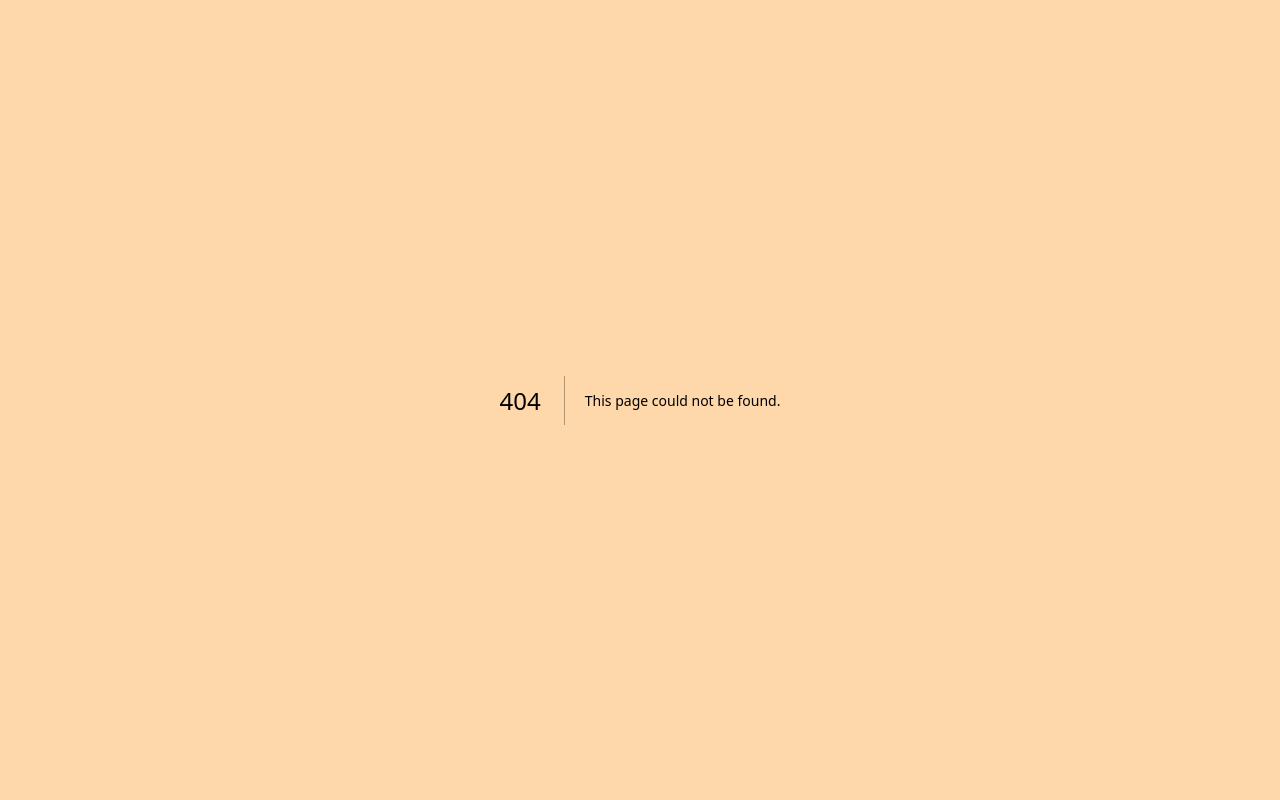
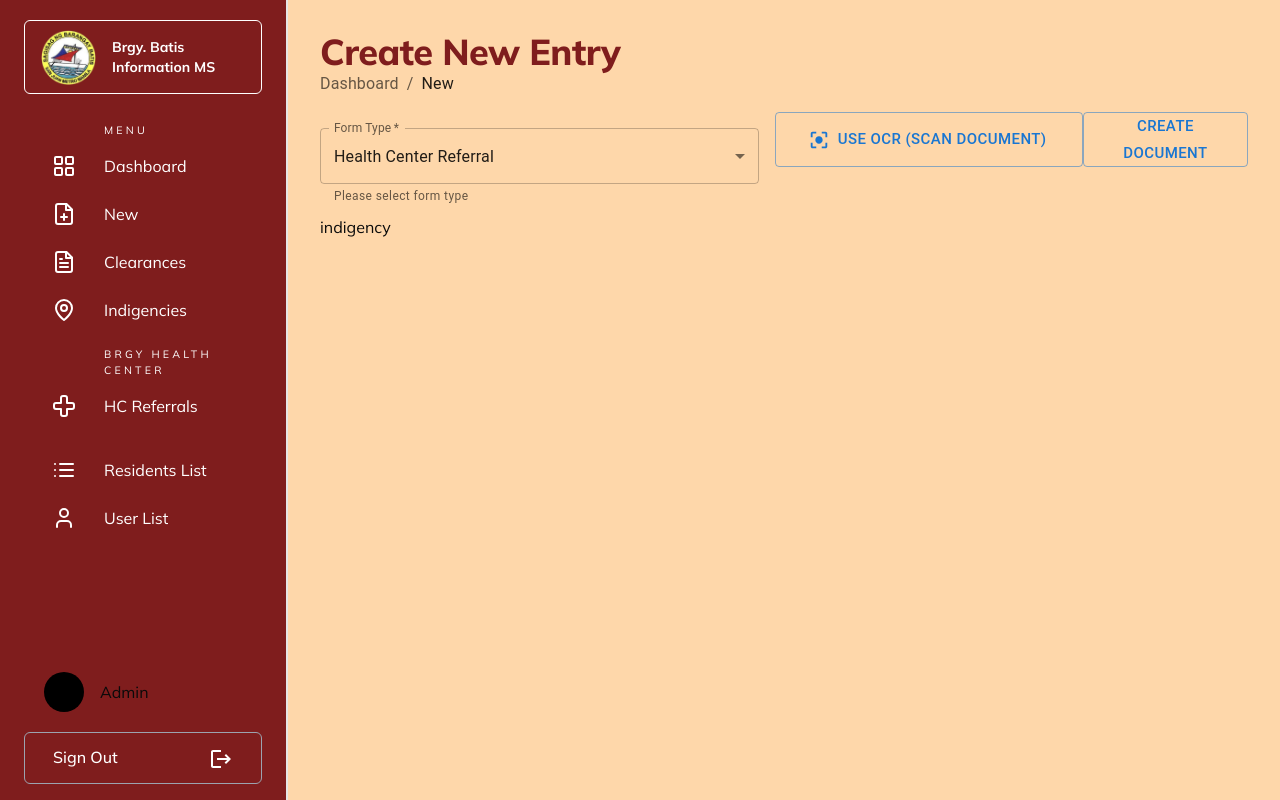
Before and after one commit to biencarlo/bims-frontend, a Next.js app: page /dashboard/form-test/indigency in a window 1280 px wide. Before the commit this address had no page. Built offline with nearby package versions, Linux system fonts and the light colour scheme.

Commit message:
added nested routing

```diff
--- /dev/null
+++ b/app/dashboard/form-test/clearance/page.tsx
@@ -0,0 +1,10 @@
+'use client';
+import React from 'react'
+
+const page = () => {
+  return (
+    <div>clearance</div>
+  )
+}
+
+export default page
--- /dev/null
+++ b/app/dashboard/form-test/indigency/page.tsx
@@ -0,0 +1,10 @@
+'use client';
+import React from 'react'
+
+const page = () => {
+  return (
+    <div>indigency</div>
+  )
+}
+
+export default page
--- a/app/dashboard/form-test/layout.tsx
+++ b/app/dashboard/form-test/layout.tsx
@@ -1,3 +1,5 @@
+'use client';
+
 import * as React from "react";
 import TextField from "@mui/material/TextField";
 import Breadcrumbs from "@mui/material/Breadcrumbs";
@@ -7,7 +9,9 @@ import MenuItem from "@mui/material/MenuItem";
 import Box from "@mui/material/Box";
 import Button from "@mui/material/Button";
 import CenterFocusStrong from "@mui/icons-material/CenterFocusStrong";
+import { useRouter } from 'next/navigation'
 import "./styles.css";
+
 
 type Props = {
   children: React.ReactNode;
@@ -15,35 +19,33 @@ type Props = {
 
 const formtypes = [
   {
-    value: "Barangay Clearance",
+    value: "clearance",
     label: "Barangay Clearance",
-    url: "clearance",
   },
   {
-    value: "Barangay Indigency",
+    value: "indigency",
     label: "Barangay Indigency",
-    url:"indigency",
   },
   {
-    value: "Health Center Referral",
+    value: "referrals",
     label: "Health Center Referral",
-    url: "referrals",
   },
   {
-    value: "Residence",
+    value: "residence",
     label: "Residence",
-    url: "residence"
   },
 ];
 
 
- const handleChange= ()=>{}
+
 export default function layout({ children }: Props) {
+  const router = useRouter();
+  const [hover, setHover] = React.useState('black');
+  const handleChange= (e: React.SyntheticEvent)=>{
+    router.replace(e.target.value);
+    console.log(e.target.value)
+  }
   return (
-
-
-
-
 <div className="px-8 py-4">
       <h1 className="text-4xl font-black pt-4 text-red-900 tracking-[-0.5px] ">
         Create New Entry
@@ -72,14 +74,14 @@ export default function layout({ children }: Props) {
         noValidate
         autoComplete="off"
       >
-        <div>
+        <form>
           <div className="w-full flex place-content-stretch mt-4">
             <TextField
               onChange={handleChange}
               id="select-form-type"
               select
               label="Form Type"
-              defaultValue="Health Center Referral"
+              defaultValue="referrals"
               helperText="Please select form type"
               margin="normal"
               style={{ width: "100%" }}
@@ -93,7 +95,7 @@ export default function layout({ children }: Props) {
             </TextField>
             <Button
               size="large"
-              startIcon={<CenterFocusStrong sx={{ color: "black" }} />}
+              startIcon={<CenterFocusStrong sx={{ color: {hover} }} />}
               variant="outlined"
               sx={{ height: 55, width: "600px" }}
               className="red-button mt-4 mr-5 py-2 px-10 hover:bg-red-800 hover:border-transparent rounded-sm transition-all "
@@ -104,12 +106,12 @@ export default function layout({ children }: Props) {
               size="large"
               variant="outlined"
               sx={{ height: 55, width: "300px" }}
-              className="mt-4 py-2 px-10 hover:bg-red-800 hover:border-transparent rounded-sm transition-all "
+              className="mt-4 py-2 px-10 hover:bg-red-800 hover:border-transparent hover:text-white rounded-sm transition-all "
             >
               Create Document
             </Button>
           </div>
-          </div>
+          </form>
           <div>
             {children}
 
--- a/app/dashboard/form-test/page.tsx
+++ b/app/dashboard/form-test/page.tsx
@@ -1,55 +1,20 @@
+'use client';
+
 import * as React from "react";
-import TextField from "@mui/material/TextField";
-import Breadcrumbs from "@mui/material/Breadcrumbs";
-import Typography from "@mui/material/Typography";
-import Link from "@mui/material/Link";
-import MenuItem from "@mui/material/MenuItem";
-import Box from "@mui/material/Box";
-import Button from "@mui/material/Button";
-import CenterFocusStrong from "@mui/icons-material/CenterFocusStrong";
+import { useRouter } from 'next/navigation'
 import "./styles.css";
 
-const formtypes = [
-  {
-    value: "Barangay Clearance",
-    label: "Barangay Clearance",
-  },
-  {
-    value: "Barangay Indigency",
-    label: "Barangay Indigency",
-  },
-  {
-    value: "Health Center Referral",
-    label: "Health Center Referral",
-  },
-  {
-    value: "Residence",
-    label: "Residence",
-  },
-];
-
-const philc_types = [
-  {
-    value: "Dependent",
-    label: "Dependent",
-  },
-  {
-    value: "Senior",
-    label: "Senior",
-  },
-  {
-    value: "NHTs",
-    label: "NHTs",
-  },
-  {
-    value: "APs",
-    label: "APs",
-  },
-];
 
 function page() {
+  const router = useRouter();
+
+  React.useEffect(()=>{
+    router.push('form-test/referrals');
+  },[])
   return (
-   <></>
+   <form>
+
+   </form>
   );
 }
 
--- a/app/dashboard/form-test/referrals/page.tsx
+++ b/app/dashboard/form-test/referrals/page.tsx
@@ -1,3 +1,4 @@
+'use client';
 import React from 'react'
 import TextField from "@mui/material/TextField";
 import MenuItem from "@mui/material/MenuItem";
--- /dev/null
+++ b/app/dashboard/form-test/residence/page.tsx
@@ -0,0 +1,10 @@
+'use client';
+import React from 'react'
+
+const page = () => {
+  return (
+    <div>residence</div>
+  )
+}
+
+export default page
```
